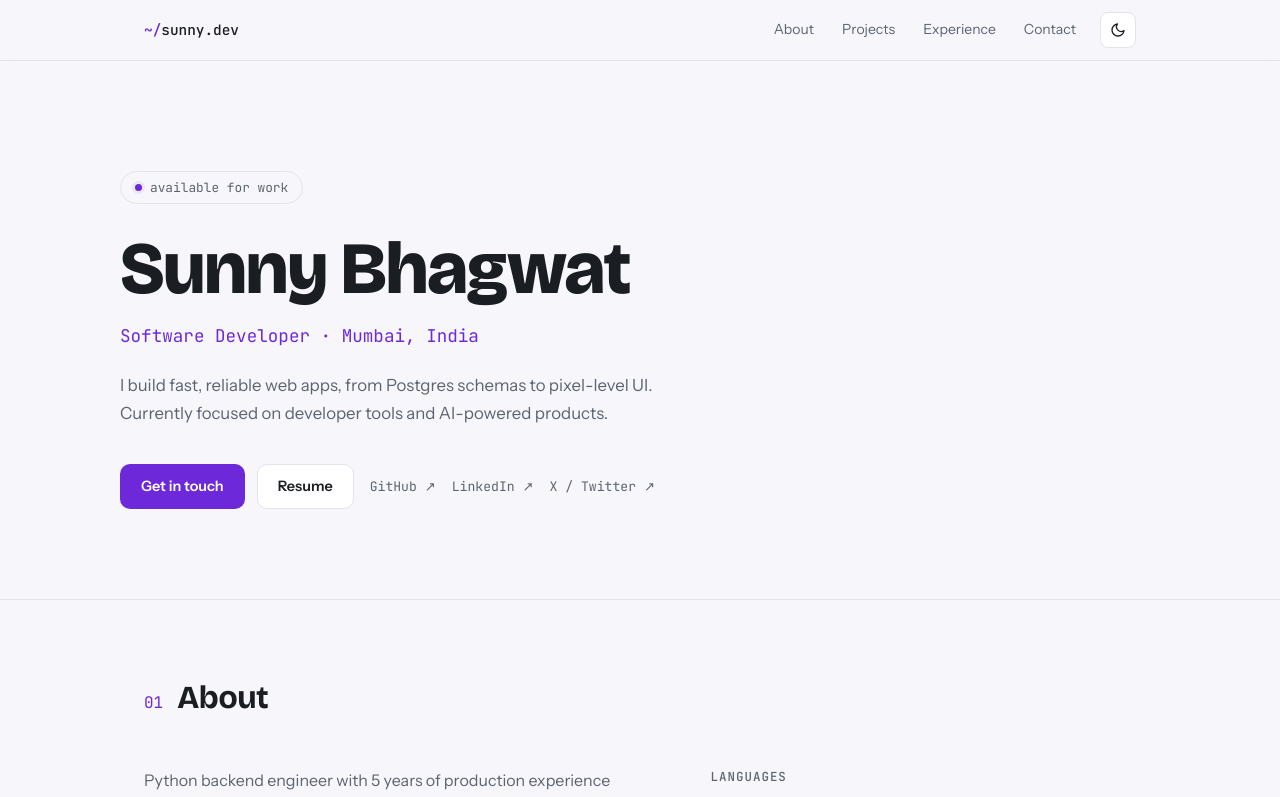
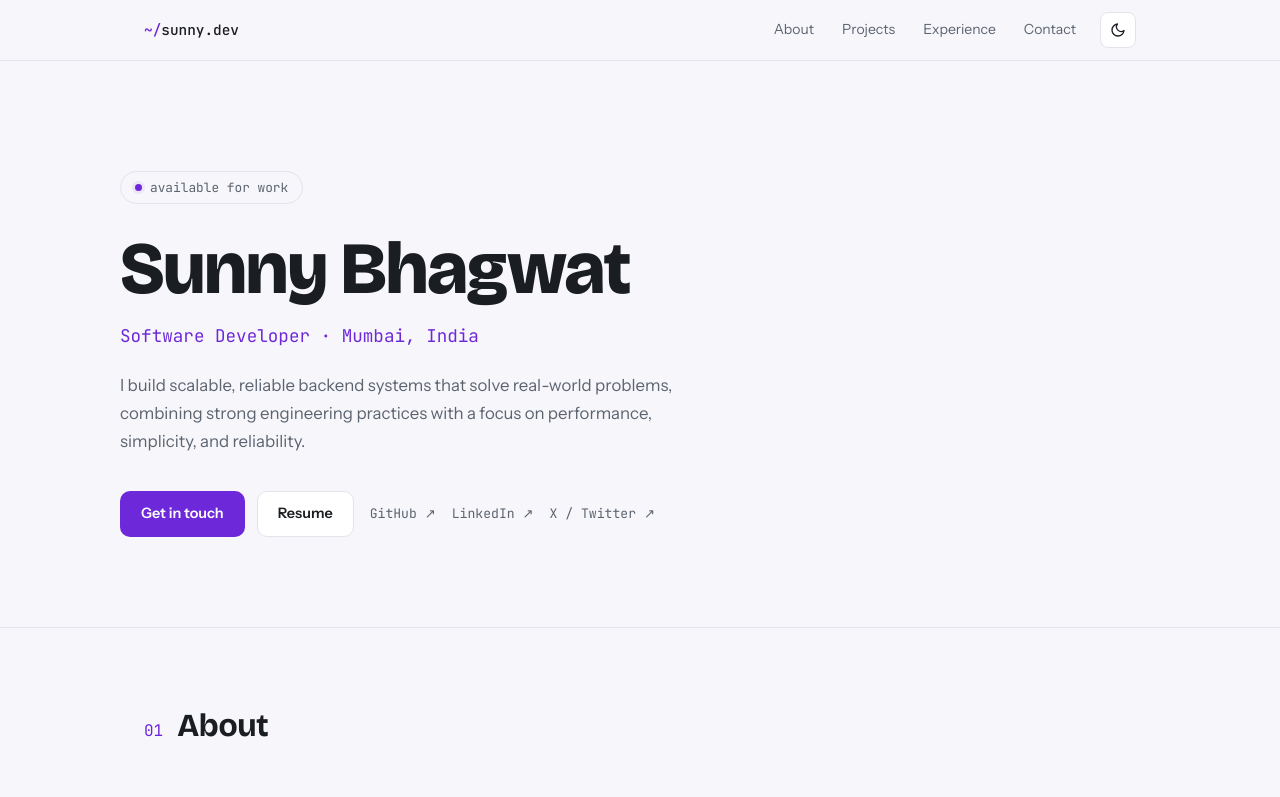
Before and after one commit to SunnyBhagwat35/portfolio, a React (Vite) app: page / in a window 1280 px wide. Shown: the top 797 px of the page. Built offline with nearby package versions, Linux system fonts and the light colour scheme.

Commit message:
perfect build

```diff
--- a/src/data.js
+++ b/src/data.js
@@ -12,7 +12,7 @@ export const personal = {
   role: "Software Developer",
   // One or two sentences. Shows under your name in the hero.
   tagline:
-    "I build fast, reliable web apps, from Postgres schemas to pixel-level UI. Currently focused on developer tools and AI-powered products.",
+    "I build scalable, reliable backend systems that solve real-world problems, combining strong engineering practices with a focus on performance, simplicity, and reliability.",
   location: "Mumbai, India",
   // Set to "" to hide the availability line
   availability: "available for work",
```
